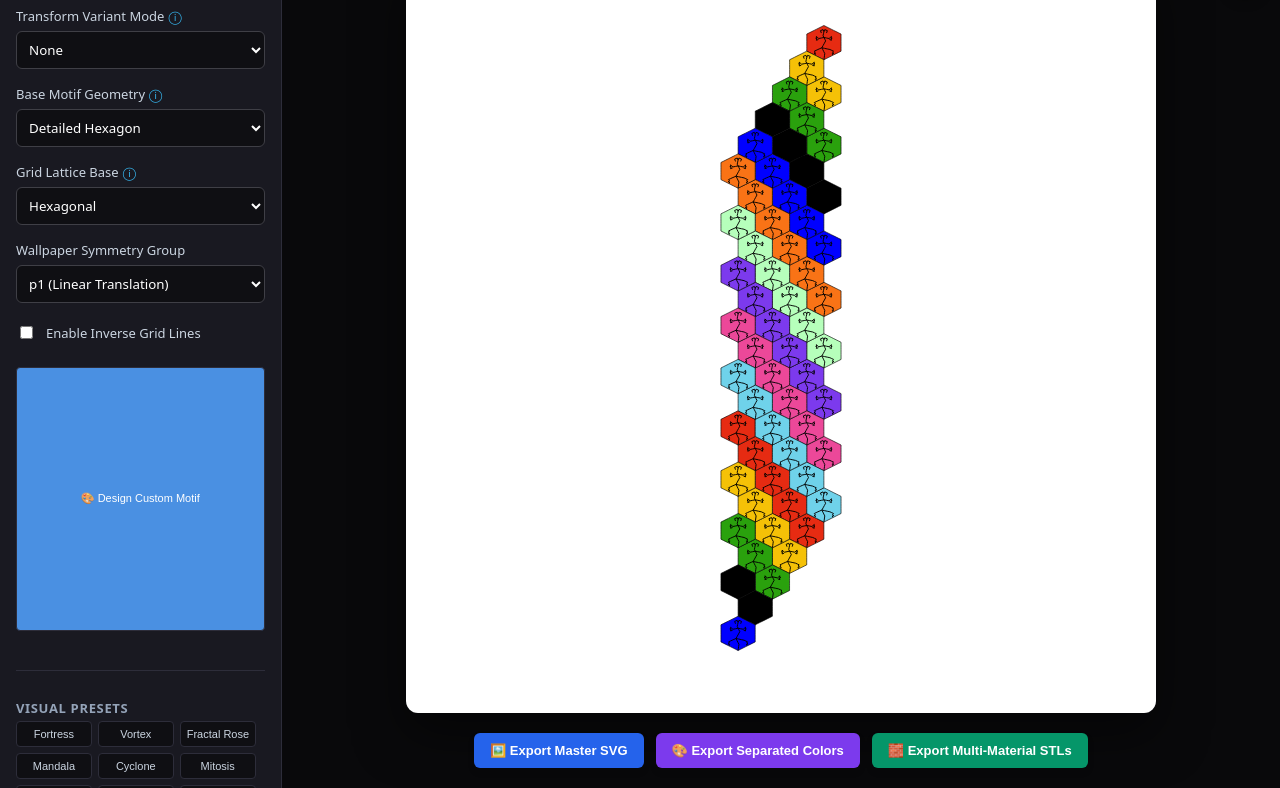
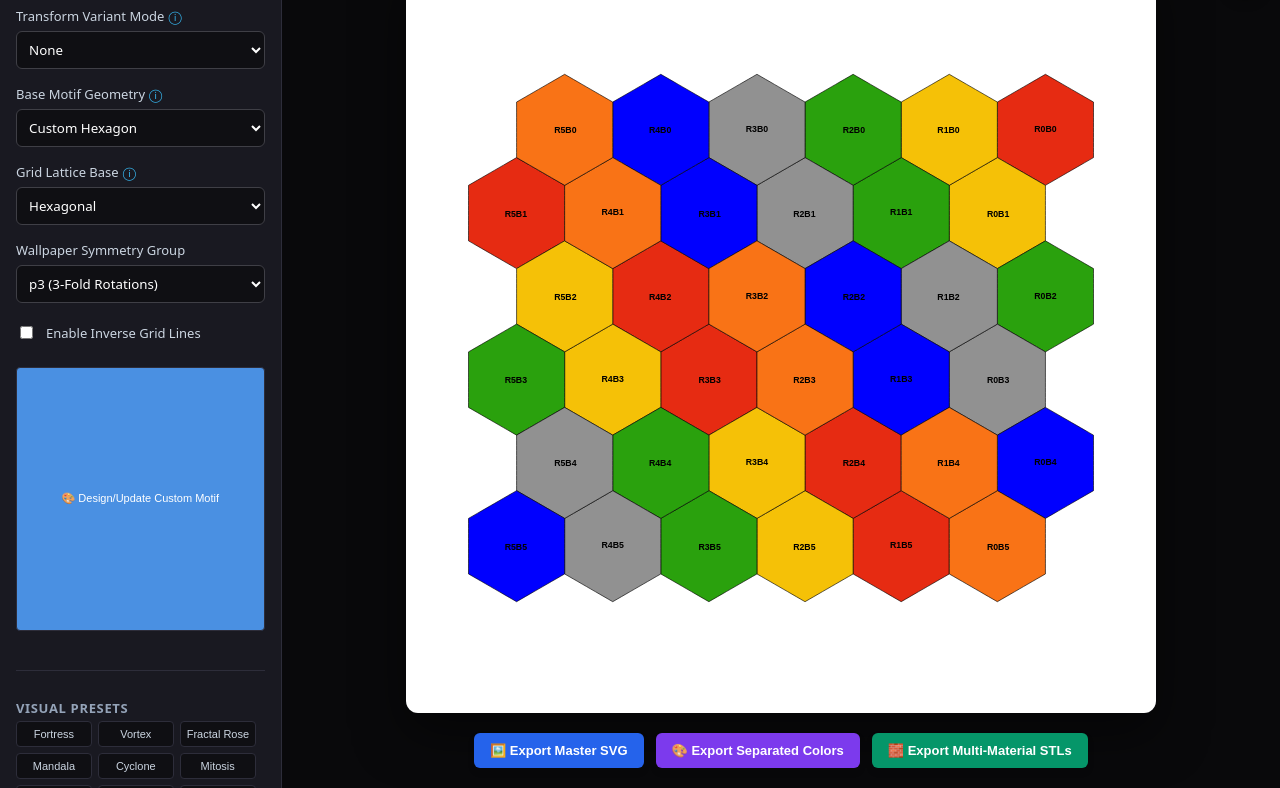
Before and after one commit to Justin-Koningsberger/Tessellate3D, a website built with Vite: page packages/frontend/index.html in a window 1280 px wide. Shown: the part 57-845 px from the top of the page. Built offline with nearby package versions, Linux system fonts and the light colour scheme.

Commit message:
feat(core): implement robust point-topped p3 lattice packing and automated interlocking edge rotations
Fix structural gaps and overlapping segments under threefold symmetry by locking the layout to ideal geometric constraints before warp projection.

Core: Replace flat-topped packing variables with point-topped hex grid spacing vectors.
Core: Introduce an alternating branch-row 120-degree phase shift formula to automate seamless edge-to-edge interlocking.
Core: Add a conditional dev-mode text layer group with custom XML attributes to force layer locking in Inkscape.

```diff
--- a/packages/core/src/config.ts
+++ b/packages/core/src/config.ts
@@ -29,7 +29,7 @@ export const CONFIG: EngineConfig = {
     "#e62b12", // Layer 1: Red
     "#f5c107", // Layer 2: Gold
     "#2aa10d", // Layer 3: Green
-    "#000000", // Layer 4: Black
+    "#919191", // Layer 4: Grey
     "#0000FF", // Layer 5: Blue
     "#F97316", // layer 6: Orange
     "#B6FFBB", // layer 7: Mint
--- a/packages/core/src/tessellationEngine.ts
+++ b/packages/core/src/tessellationEngine.ts
@@ -2,6 +2,7 @@ import * as fs from 'fs';
 import { baseMotifs } from './baseMotifs.ts';
 import { forward } from './transforms/forward.ts';
 import { inverseWarp } from './transforms/inverse.ts';
+//TODO: Remove inverseWarp, useInverseDebugging mentions and all inverse transforms
 import { packLocalMotifSpace } from './transforms/latticePacking.ts';
 import { normalizeSpiralLayout, generateSvgPath } from './helpers/svgPathUtils.ts';
 import { rotateAroundPivot } from './tileSymmetry.ts'
@@ -15,6 +16,7 @@ export interface PathObject {
   d: string;
   compIndex: number;
   color: string;
+  debug?: { ring: number, branch: number, x: number, y: number };
 }
 
 export interface EngineConfig {
@@ -128,7 +130,6 @@ export function applyWallpaperSymmetry(
   branch: number,
   totalBranches: number,
   shearSlope: number,
-  symmetryGroup: 'p1' | 'p3' = 'p1'
 ): Point2D {
   const tileWidth = 1.0;
   const tileHeight = (Math.PI * 2) / totalBranches;
@@ -136,28 +137,16 @@ export function applyWallpaperSymmetry(
   const translationX = (ring * tileWidth) + continuousHelicalOffset;
   const translationY = branch * tileHeight;
 
-  let transformedPoint = {
+  return {
     x: point.x + translationX,
     y: point.y + translationY
   };
+}
 
-  // Apply p3 rotational symmetry
-  if (symmetryGroup === 'p3') {
-    const centerX = translationX + tileWidth / 2;
-    const centerY = translationY + tileHeight / 2;
-    const rotationAngle = 120 * (branch % 3); // 0°, 120°, or 240°
-
-    transformedPoint = rotateAroundPivot(transformedPoint, { x: centerX, y: centerY }, rotationAngle);
-  }
-
-  return transformedPoint;
-}
 /**
  * Master Generator Function
  */
 export function generateTessellation(config: EngineConfig): string {
-  console.log("🏭 [Core Engine] generateTessellation invoked. Base Motif targeting:", config.baseMotif, config.symmetryGroup, config.latticeType);
-
   const totalBranches = config.layout.totalBranches;
   const cellHeight = (Math.PI * 2) / totalBranches;
 
@@ -243,6 +232,7 @@ export function generateTessellation(config: EngineConfig): string {
   }
 
   const rawPathObjects: PathObject[] = [];
+  const debugTextElements: string[] = [];
 
   for (let ring = 0; ring < config.layout.maxRings; ring++) {
     for (let branch = 0; branch < totalBranches; branch++) {
@@ -263,85 +253,88 @@ export function generateTessellation(config: EngineConfig): string {
         const orientations = config.latticeType === 'triangular' ? ['upright', 'inverted'] : ['standard'];
 
         orientations.forEach((orientation) => {
+          const r = cellHeight / 2;
+          const h = r * (Math.sqrt(3) / 2);
+          const localCenter = { x: 0, y: r }; // y is exactly cellHeight / 2
+
           const transformedPoints = componentPoints.map(p => {
-            // Create a local coordinate space clone for manipulation
+            // Check for p3 hexagonal mode first
+            if (config.symmetryGroup === 'p3' && config.latticeType === 'hexagonal') {
+              // 1. Calculate continuous rotational wave progression
+              const baseAngle = (360 - (120 * ring)) % 360;
+              const rotationAngle = branch % 2 === 1 ? (baseAngle + 120) % 360 : baseAngle;
+
+              const rotated = rotateAroundPivot(p, localCenter, rotationAngle);
+
+              // 2. Point-Topped Grid Spacing
+              let flatX = -ring * (2 * h);
+              const flatY = branch * (1.5 * r);
+              if (branch % 2 === 1) {
+                flatX -= h;
+              }
+
+              return { x: rotated.x + flatX, y: rotated.y + flatY };
+            }
+
+            // --- Fallback Pipeline for All Other Base Engine Modes ---
             let localX = p.x;
             let localY = p.y;
 
-            // If we are on a triangular lattice, shape the base motif bounding envelope
             if (config.latticeType === 'triangular') {
-              // Squish the horizontal axis to match equilateral proportions (sqrt(3)/2)
               localX *= Math.sqrt(3) / 2;
-
               // If it's the second orientation, flip/invert the tile to plug the mesh gap
               if (orientation === 'inverted') {
                 localX = ((Math.sqrt(3) / 2) - localX);
                 localY = (cellHeight - localY);
-
                 // 1. Adjust the localized radial spacing gap between triangle pairs
                 localX += (ringDistanceMultiplier - 1.0) * (Math.sqrt(3) / 2) * cellHeight;
 
                 // 2. Adjust the localized circumferential phase offset between triangle pairs
                 localY += (phaseOffset - 0.5) * cellHeight;
               }
-
               // Apply a systematic offset to alternating rows so they slot into place like bricks
               if (ring % 2 === 1) {
                 localY += cellHeight * 0.5;
               }
             }
 
-            // If we are on a hexagonal lattice, implement an alternating branch grid layout
             if (config.latticeType === 'hexagonal') {
-              // Compress the circumferential axis to pack flat side-edges together
               localY *= Math.sqrt(3) / 2;
-
               // Scale the inner motif dimensions to leave padding gaps between neighbors
               const tileScaleFactor = 1.0 / ringDistanceMultiplier;
               localX *= tileScaleFactor;
               localY *= tileScaleFactor;
-
               // Accumulate twist linearly across concentric ring layers
               localY += ring * (phaseOffset - 1.0) * cellHeight;
             }
 
-            // Pass new local points through the structural symmetry engine
             const shearedPoint: Point2D = {
               x: localX + (localY / cellHeight) * shearSlope,
               y: localY
             };
 
-            let gridSpace = applyWallpaperSymmetry(shearedPoint, -ring, branch, totalBranches, shearSlope, config.symmetryGroup);
+            let gridSpace = applyWallpaperSymmetry(shearedPoint, -ring, branch, totalBranches, shearSlope);
 
             // Dynamically adjust ring-to-ring depth
             if (config.latticeType === 'triangular') {
-              const absoluteRingTranslationX = -ring * 1.0; // The 1.0 tileWidth used inside the symmetry engine
+              const absoluteRingTranslationX = -ring * 1.0;
               gridSpace.x = gridSpace.x - absoluteRingTranslationX + (absoluteRingTranslationX * (Math.sqrt(3) / 2) * ringIntersection);
             }
 
             if (config.latticeType === 'hexagonal') {
               const absoluteRingTranslationX = -ring * 1.0;
-              // Step inward matching the 1.5x flat-packing cell thickness
               gridSpace.x = gridSpace.x - absoluteRingTranslationX + (absoluteRingTranslationX * ringIntersection);
             }
 
+            // --- Unified Conformal Warp Processing ---
             let finalPoint: Point2D;
             switch (config.variantMode) {
-              case "none":
-                return gridSpace;
-              case "logarithmic":
-                finalPoint = forward.logarithmic(gridSpace, config.layout.globalScale);
-                break;
-              case "single-pole":
-                finalPoint = forward.singlePole(gridSpace, config.layout.globalScale, config.layout.decayMultiplier);
-                break;
-              case "multi-pole":
-                finalPoint = forward.multiPole(gridSpace, config.layout.globalScale, config.layout.decayMultiplier);
-                break;
+              case "none": return gridSpace;
+              case "logarithmic": finalPoint = forward.logarithmic(gridSpace, config.layout.globalScale); break;
+              case "single-pole": finalPoint = forward.singlePole(gridSpace, config.layout.globalScale, config.layout.decayMultiplier); break;
+              case "multi-pole": finalPoint = forward.multiPole(gridSpace, config.layout.globalScale, config.layout.decayMultiplier); break;
               case "loxodromic":
-              default:
-                finalPoint = forward.loxodromic(gridSpace, config.layout.globalScale, config.layout.twistFactor, config.layout.decayMultiplier);
-                break;
+              default: finalPoint = forward.loxodromic(gridSpace, config.layout.globalScale, config.layout.twistFactor, config.layout.decayMultiplier); break;
             }
 
             return finalPoint;
@@ -352,8 +345,29 @@ export function generateTessellation(config: EngineConfig): string {
           rawPathObjects.push({
             d: segmentStr,
             compIndex: compIndex,
-            color: currentFill
+            color: currentFill,
+            ring: ring,
+            branch: branch
           });
+
+          // Generate text labels for each shape
+          if (compIndex === 0 && transformedPoints.length > 0) {
+            let labelX = 0;
+            let labelY = 0;
+            const vertexCount = transformedPoints.length - 1;
+
+            for (let i = 0; i < vertexCount; i++) {
+              labelX += transformedPoints[i]!.x;
+              labelY += transformedPoints[i]!.y;
+            }
+            labelX /= vertexCount;
+            labelY /= vertexCount;
+
+            // Save the raw text element using local tile space coordinates
+            debugTextElements.push(
+              `<text x="${labelX.toFixed(2)}" y="${labelY.toFixed(2)}">R${ring} B${branch}</text>`
+            );
+          }
         });
       });
     }
@@ -363,6 +377,7 @@ export function generateTessellation(config: EngineConfig): string {
 
   const groupedPaths: Record<string, string[]> = {};
   const detailPaths: string[] = [];
+  const finalDebugTextElements: string[] = [];
 
   normalizedPaths.forEach(path => {
     if (path.compIndex === 0) {
@@ -373,29 +388,54 @@ export function generateTessellation(config: EngineConfig): string {
         groupedPaths[layerKey] = [];
       }
       groupedPaths[layerKey]!.push(`<path fill-rule="evenodd" clip-rule="evenodd" d="${path.d}" />`);
+
+      // TODO: add debug to config and frontend
+      if ((config.devMode ?? true) && path.ring !== undefined && path.branch !== undefined && path.d) {
+        const coords = path.d.match(/[-.\d]+/g);
+        if (coords && coords.length >= 4) {
+          let sumX = 0;
+          let sumY = 0;
+          let count = 0;
+
+          for (let i = 0; i < coords.length - 1; i += 2) {
+            const xVal = parseFloat(coords[i]!);
+            const yVal = parseFloat(coords[i+1]!);
+            if (!isNaN(xVal) && !isNaN(yVal)) {
+              sumX += xVal;
+              sumY += yVal;
+              count++;
+            }
+          }
+
+          if (count > 0) {
+            finalDebugTextElements.push(
+              `<text x="${(sumX / count).toFixed(2)}" y="${(sumY / count).toFixed(2)}" text-anchor="middle" dominant-baseline="central">R${path.ring}B${path.branch}</text>`
+            );
+          }
+        }
+      }
     } else {
       // Inject explicit stroke vector parameters straight onto the element tag
       detailPaths.push(`<path fill="none" stroke="#000000" stroke-width="1.5" stroke-linecap="round" stroke-linejoin="round" d="${path.d}" />`);
-
     }
   });
 
   let svgContent = `<?xml version="1.0" encoding="UTF-8" standalone="no"?>\n`;
-  svgContent += `<svg\n  width="${config.canvas.width}"\n  height="${config.canvas.height}"\n  viewBox="${config.canvas.viewBox}"\n  version="1.1"\n  xmlns="http://www.w3.org/2000/svg">\n`;
+  svgContent += `<svg\n  width="${config.canvas.width}"\n  height="${config.canvas.height}"\n  viewBox="${config.canvas.viewBox}"\n  version="1.1"\n  xmlns="http://www.w3.org/2000/svg"\n xmlns:sodipodi="http://sodipodi.sourceforge.net/DTD/sodipodi-0.dtd">\n`;
   svgContent += calibrationSvg;
 
   Object.keys(groupedPaths).forEach((layerKey) => {
     const structuralLayerGroup = groupedPaths[layerKey];
     if (!structuralLayerGroup || structuralLayerGroup.length === 0) return;
 
-    const [indexStr, cleanId] = layerKey.split('_')
+    const [indexStr, cleanId] = layerKey.split('_');
     const index = parseInt(indexStr!, 10);
     const colorHex = `#${cleanId}`;
 
     // Extract matching open line decorative details (compIndex > 0) that belong to the current color
     const matchingDetails = normalizedPaths
       .filter(path => path.compIndex > 0 && activeColors.indexOf(path.color) === index)
-      .map(path => `<path d="${path.d}" />`)
+      .map(path => `<path d="${path.d}" />`);
 
     svgContent += `  <g id="color_${index + 1}_${cleanId}" fill="${colorHex}" stroke="${config.applyStroke ? '#000000' : 'none'}">\n`;
     svgContent += structuralLayerGroup.join('');
@@ -409,6 +449,13 @@ export function generateTessellation(config: EngineConfig): string {
     }
   });
 
+  // Overlay for debug text
+  if ((config.devMode ?? true) && finalDebugTextElements.length > 0) {
+    svgContent += `  <g id="lattice_debug_labels" fill="#000000" font-family="sans-serif" font-size="14" font-weight="bold" pointer-events="none" sodipodi:insensitive="true">\n`;
+    svgContent += `    ${finalDebugTextElements.join('\n    ')}\n`;
+    svgContent += `  </g>\n`;
+  }
+
   svgContent += `</svg>\n`;
   return svgContent;
 }
--- a/packages/frontend/index.html
+++ b/packages/frontend/index.html
@@ -149,13 +149,13 @@
       <label>
         <span>Base Motif Geometry<span class="info-icon" title="The fundamental tile shape that repeats to form the larger pattern.">ⓘ</span></span>
         <select id="baseMotif">
-          <option value="customSymmetricHexagon">Custom Hexagon</option>
+          <option value="customSymmetricHexagon" selected>Custom Hexagon</option>
           <option value="square">Square</option>
           <option value="triangle">Triangle</option>
           <option value="hexagon">Hexagon</option>
           <option value="detailedSquare">Detailed Square</option>
           <option value="detailedTriangle">Detailed Triangle</option>
-          <option value="detailedHexagon" selected>Detailed Hexagon</option>
+          <option value="detailedHexagon">Detailed Hexagon</option>
           <option value="squarePuzzle">Square Puzzle Piece</option>
           <option value="hexPuzzle">Hexagonal Puzzle Piece</option>
           <option value="chevron">Chevron (square based)</option>
@@ -176,8 +176,8 @@
       <label>
         <span>Wallpaper Symmetry Group</span>
         <select id="symmetryGroup">
-          <option value="p1" selected>p1 (Linear Translation)</option>
-          <option value="p3">p3 (3-Fold Rotations)</option>
+          <option value="p1">p1 (Linear Translation)</option>
+          <option value="p3" selected>p3 (3-Fold Rotations)</option>
         </select>
       </label>
 
@@ -188,7 +188,7 @@
       </label>
 
       <button id="btn-open-custom" class="btn-preset" style="background: #4a90e2; color: #fff; margin-top: 5px; margin-bottom: 15px;" type="button">
-        🎨 Design Custom Motif
+        🎨 Design/Update Custom Motif
       </button>
       <hr />
 
@@ -215,8 +215,8 @@
       </label>
 
       <label>
-        <span>Symmetry Arms / Branches: <span id="totalBranches-val">10</span><span class="info-icon" title="Controls how many branches spin out from the center.">ⓘ</span></span>
-        <input type="range" id="totalBranches" min="2" max="30" value="10" />
+        <span>Symmetry Arms / Branches: <span id="totalBranches-val">6</span><span class="info-icon" title="Controls how many branches spin out from the center.">ⓘ</span></span>
+        <input type="range" id="totalBranches" min="2" max="30" value="6" />
       </label>
 
       <label>
@@ -266,7 +266,7 @@
       </label>
 
       <label class="row">
-        <input type="checkbox" id="applyStroke" checked=true />
+        <input type="checkbox" id="applyStroke" checked />
         <span>Apply stroke<span class="info-icon" title="Adds a black outline around each tile shape to define its borders and visually separate the colors.">ⓘ</span></span>
       </label>
       <!-- The dynamic color item list slots will be mounted inside this div -->
```
